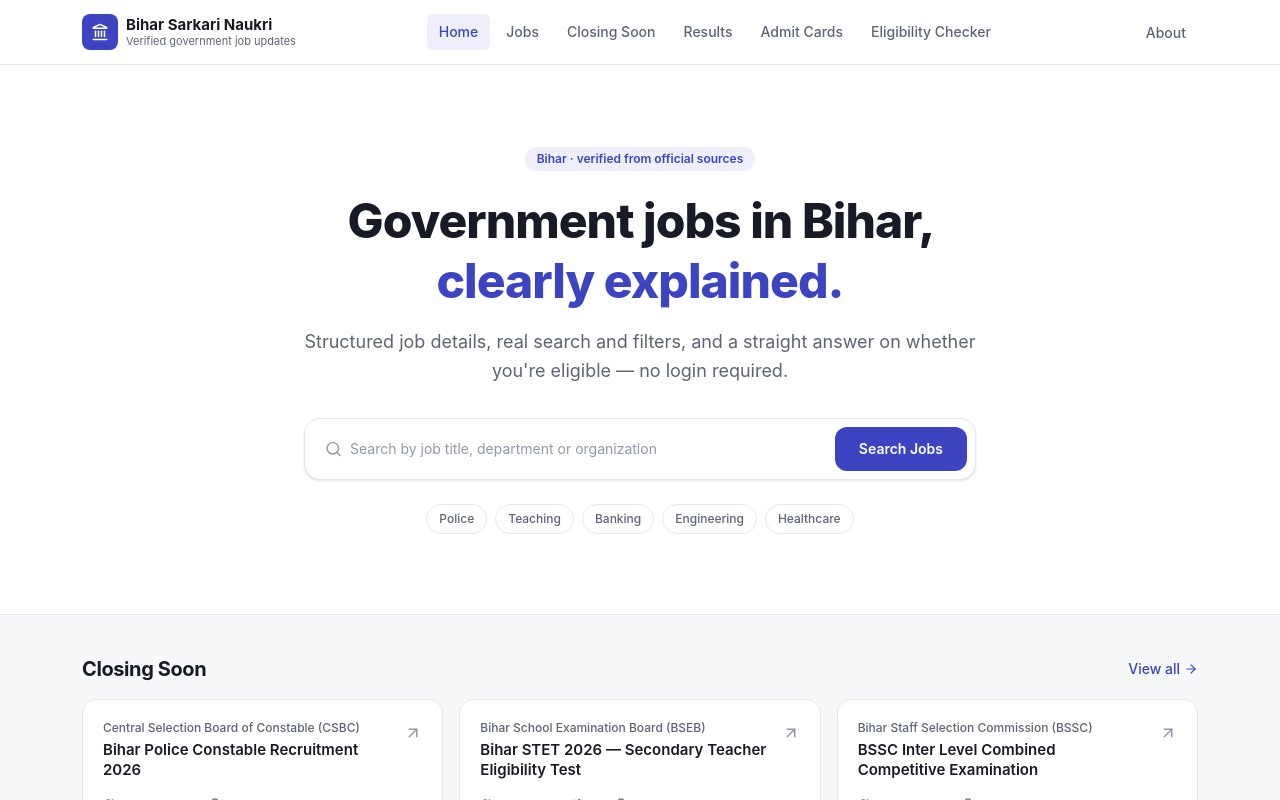
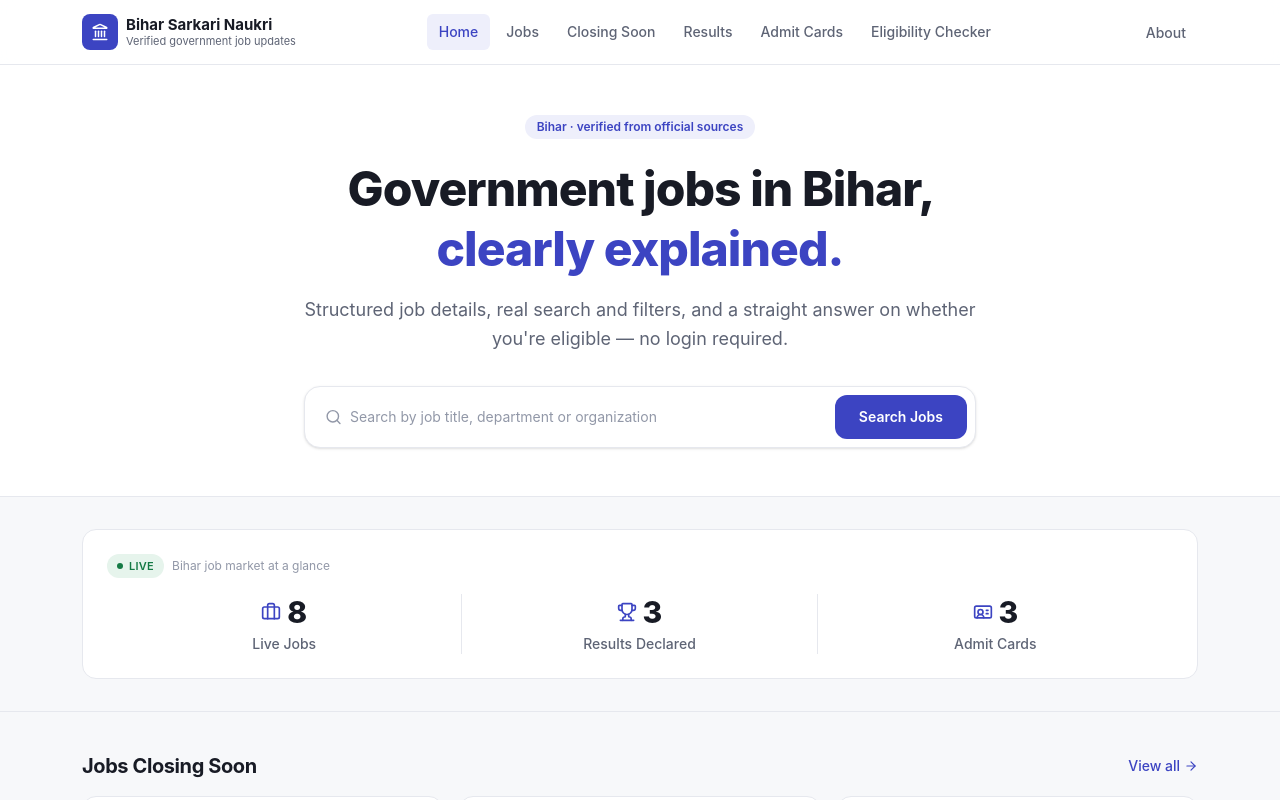
Before and after one commit to Anonsatyam/naukari, a Next.js app: page / in a window 1280 px wide. Shown: the top 800 px of the page. Built offline with nearby package versions, Linux system fonts and the light colour scheme.

Commit message:
Text Updated

```diff
--- a/app/(public)/closing-soon/page.tsx
+++ b/app/(public)/closing-soon/page.tsx
@@ -2,7 +2,7 @@ import type { Metadata } from "next";
 import ClosingSoonExplorer from "@/components/ClosingSoonExplorer";
 
 export const metadata: Metadata = {
-  title: "Closing Soon — Bihar Government Jobs",
+  title: "Jobs Closing Soon — Bihar Government Jobs",
   description: "Bihar government job applications closing within the next 7 days.",
 };
 
--- a/app/(public)/page.tsx
+++ b/app/(public)/page.tsx
@@ -29,7 +29,7 @@ export default function Home() {
     <div>
       {/* Hero */}
       <section className="border-b border-[var(--color-border)] bg-white">
-        <div className="container-page py-14 md:py-20">
+        <div className="container-page py-10 md:py-12">
           <div className="mx-auto max-w-2xl text-center">
             <span className="inline-flex items-center gap-1.5 rounded-full bg-[var(--color-primary-tint)] px-3 py-1 text-xs font-semibold text-[var(--color-primary)]">
               Bihar · verified from official sources
@@ -64,7 +64,7 @@ export default function Home() {
               </button>
             </form>
 
-            <div className="mt-6 flex flex-wrap items-center justify-center gap-2">
+            {/* <div className="mt-6 flex flex-wrap items-center justify-center gap-2">
               {["Police", "Teaching", "Banking", "Engineering", "Healthcare"].map((c) => (
                 <Link
                   key={c}
@@ -74,20 +74,20 @@ export default function Home() {
                   {c}
                 </Link>
               ))}
-            </div>
+            </div> */}
           </div>
         </div>
       </section>
 
       {/* Live stats strip */}
-      {/* <LiveStats stats={stats} /> */}
+      <LiveStats stats={stats} />
 
       {/* Closing soon */}
       {closingSoonJobs.length > 0 && (
         <section className="container-page py-10">
           <div className="flex items-center justify-between">
             <h2 className="font-display text-xl font-bold text-[var(--color-text-primary)]">
-              Closing Soon
+              Jobs Closing Soon
             </h2>
             <Link
               href="/closing-soon"
--- a/components/ClosingSoonExplorer.tsx
+++ b/components/ClosingSoonExplorer.tsx
@@ -20,7 +20,7 @@ export default function ClosingSoonExplorer() {
 
   return (
     <div className="container-page py-8">
-      <Breadcrumb items={[{ label: "Home", href: "/" }, { label: "Closing Soon" }]} />
+      <Breadcrumb items={[{ label: "Home", href: "/" }, { label: "Jobs Closing Soon" }]} />
 
       <div className="flex items-center gap-2">
         <span className="flex h-9 w-9 items-center justify-center rounded-lg bg-[var(--color-danger-tint)] text-[var(--color-danger)]">
@@ -28,7 +28,7 @@ export default function ClosingSoonExplorer() {
         </span>
         <div>
           <h1 className="font-display text-2xl font-bold text-[var(--color-text-primary)]">
-            Closing Soon
+            Jobs Closing Soon
           </h1>
           <p className="text-sm text-[var(--color-text-secondary)]">
             Applications closing within the next 7 days
```
